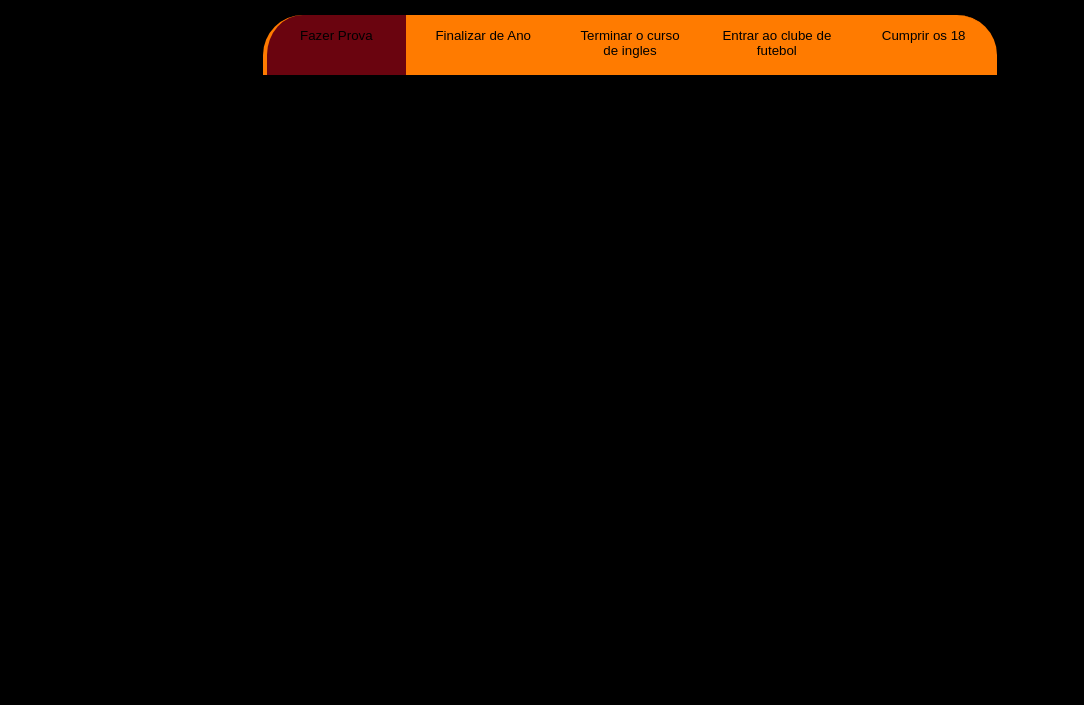
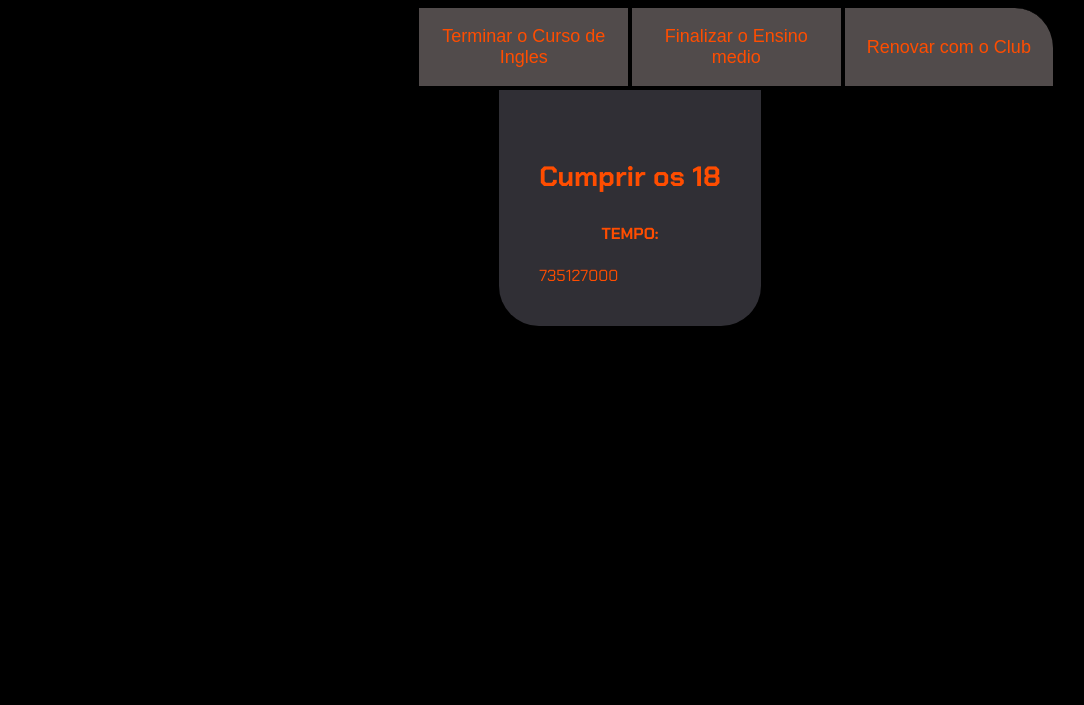
Before and after one commit to DylanRX7xD/Meus-Projetos-3B, a plain HTML site: page index.html in a window 1280 px wide. Shown: the part 95-800 px from the top of the page, without its empty margins (10-1094 px from the left). Drawn offline with Linux system fonts and the light colour scheme; a web font is replaced by a local one.

Commit message:
Add files via upload

```diff
--- a/index.html
+++ b/index.html
@@ -1,24 +1,43 @@
 <!DOCTYPE html>
-<html lang="PT-BR">
+<html lang="pt-br">
 <head>
     <meta charset="UTF-8">
-    <meta http-equiv="X-UA-Compatible" content="IE=edge">
     <meta name="viewport" content="width=device-width, initial-scale=1.0">
-    <title>Meus Objetivos</title>
+    <title> Meus objetivos </title>
     <link rel="stylesheet" href="style.css">
-    <link rel="stylesheet" href="javasscript.js">
 </head>
 <body>
     <section class="conteudo-principal">
-        <h1 class="titulo-principal">Meus Objetivos Para o Anos <span>_</span></h1>
-            <div class="botoes">
-                <button class="botao ativo">Fazer Prova</button>
-                <button class="botao">Finalizar de Ano</button>
-                <button class="botao">Terminar o curso de ingles</button>
-                <button class="botao">Entrar ao clube de futebol</button>
-                <button class="botao">Cumprir os 18</button>
-
+        <h2 class="titulo-principal">Meus Objetivos do ano<span>_</span></h2>
+        <div class="botoes">
+            <button class="botao ativo">Cumprir os 18</button>
+            <button class="botao">Terminar o Curso de Ingles</button>
+            <button class="botao">Finalizar o Ensino medio</button>
+            <button class="botao">Renovar com o Club</button>
+        </div>
+        <div class="abas-textos">
+            <div class="aba-conteudo ativo">
+                <h3 class="aba-conteudo-titulo-principal"> Cumprir os 18</h3>
+                <h4 class="aba-conteudo-titulo-secundario"> tempo: </h4>
+                <div class="contador"></div>
             </div>
+            <div class="aba-conteudo">
+                <h3 class="aba-conteudo-titulo-principal"> Terminar o Curso de Ingles </h3>
+                <h4 class="aba-conteudo-titulo-secundario"> Tempo: </h4>
+                <div class="contador"></div>
+            </div>
+            <div class="aba-conteudo">
+                <h3 class="aba-conteudo-titulo-principal"> Finalizar o Ensino Medio </h3>
+                <h4 class="aba-conteudo-titulo-secundario"> Tempo: </h4>
+                <div class="contador"></div>
+            </div>
+            <div class="aba-conteudo">
+                <h3 class="aba-conteudo-titulo-principal"> Renovar com o Club </h3>
+                <h4 class="aba-conteudo-titulo-secundario"> Tempo: </h4>
+                <div class="contador"></div>
+            </div>
+        </div>
     </section>
+    <script src="main.js"></script>
 </body>
 </html>
--- /dev/null
+++ b/main.js
@@ -0,0 +1,22 @@
+const botoes = document.querySelectorAll('.botao');
+const textos = document.querySelectorAll('.aba-conteudo');
+
+for(let i= 0; i<botoes.length; i++){
+    botoes[i].onclick = function (){
+
+        for(j=0; j<botoes.length; j++){
+            botoes[j].classList.remove('ativo')
+            textos[j].classList.remove('ativo')
+        }
+
+        botoes[i].classList.add('ativo')
+        textos[i].classList.add('ativo')
+    }
+}
+
+const contadores = document.querySelectorAll(".contador")
+
+const tempoAtual = new Date(); //Retorna a data atual do computador
+const tempoObjetivo1 = new Date("2024-04-04T00:00:00");
+
+contadores[0].textContent = tempoObjetivo1 - tempoAtual
--- a/style.css
+++ b/style.css
@@ -1,22 +1,21 @@
-@import url('https://fonts.googleapis.com/css2?family=Anta&family=Rubik:ital@0;1&display=swap');
-
+@import url('https://fonts.googleapis.com/css2?family=Chakra+Petch:wght@400;700&display=swap');
 
 :root {
-    --laranja: #ff7b00;
-    --verde: #ccff33;
+    --cor-de-fundo: #000000;
+    --amarelo: #d5ff61;
+    --branco: #ff4d00;
+    --botao-ativo: #000000;
     --preto: #000000;
-    --vermelho: #6a040f;
-    --font-texto: "Anta", sans-serif;
-    --font-titulo:"Rubik", sans-serif;
+    --botao-inativo: #514b4b;
+    --texto-fundo: #9f9daf4d;
 }
 
 body {
-    background-color: var(--preto);
-    color: var(--laranja);
-    font-family: var(--font-texto);
+    background-color: var(--cor-de-fundo);
+    color: var(--branco);
+    font-family: 'Chakra Petch', sans-serif;
+}
 
-
-}
 
 .conteudo-principal {
     display: flex;
@@ -26,49 +25,70 @@ body {
     max-width: 1200px;
     width: 100%;
     margin: 0 auto;
-
 }
 
 .titulo-principal {
     text-align: left;
     width: 100%;
-    font-size: 36px;
+    font-size: 32px;
 }
 
-.titulo-principal span{
-    color: var(--vermelho);
+.titulo-principal span {
+    color: var(--amarelo);
 }
 
 .botao {
-    font-family: var(--font-texto);
-    background-color: var(--laranja);
-    color: var(--preto);
+    font-family: "Crakra Petch", sans-serif;
+    background-color: var(--botao-inativo);
+    color: var(--branco);
     display: flex;
     justify-content: center;
     padding: 1em;
+    font-size: 18px;
+    align-items: center;
     width: 100%;
-    border-bottom: 4px solid var(--laranja);
-    border-left: 4px solid var(--laranja);
-    border-right: 4px solid var(--laranja);
+    border-bottom: 4px solid var(--botao-ativo);
+    border-left: 2px solid var(--botao-ativo);
+    border-right: 2px solid var(--botao-ativo);
     border-top: none;
+}
+
+.botao:first-child {
+    border-radius: 40px 40px 0 0;
 }
 
 .botoes {
     display: block;
 }
 
-
-.botao:first-child {
-    border-radius: 40px 40px 0 0;
+.botao.ativo{
+    background-color: var(--botao-ativo);
+    color: var(--preto);
+    font-weight: 400;
+    border-bottom: 4px solid var(--preto);
 }
 
-.botao:last-child {
+.abas-textos{
+    background-color: var(--texto-fundo);
+    padding: 40px;
     border-radius: 0 0 40px 40px;
 }
+.aba-conteudo.ativo{
+    display:block;
+}
 
-.ativo{
-    background-color: var(--vermelho);
-    border-bottom: 4px var(--vermelho)
+.aba-conteudo{
+    display: none;
+}
+
+.aba-conteudo-titulo-principal{
+    font-size: 28px;
+    text-align: center;
+}
+.aba-conteudo-titulo-secundario{
+    text-align: center;
+    color: var(--verde);
+    text-transform: uppercase;
 }
 
 
@@ -77,12 +97,13 @@ body {
         display: flex;
     }
 
-    .botao:first-child{
+    .botao:first-child {
         border-radius: 40px 0 0 0;
     }
 
-    .botao:last-child{
+    .botao:last-child {
         border-radius: 0 40px 0 0;
     }
 
+
 }
```
Also changed, not shown: 2 other files. Lines whose indentation alone changed are shown as unchanged.
